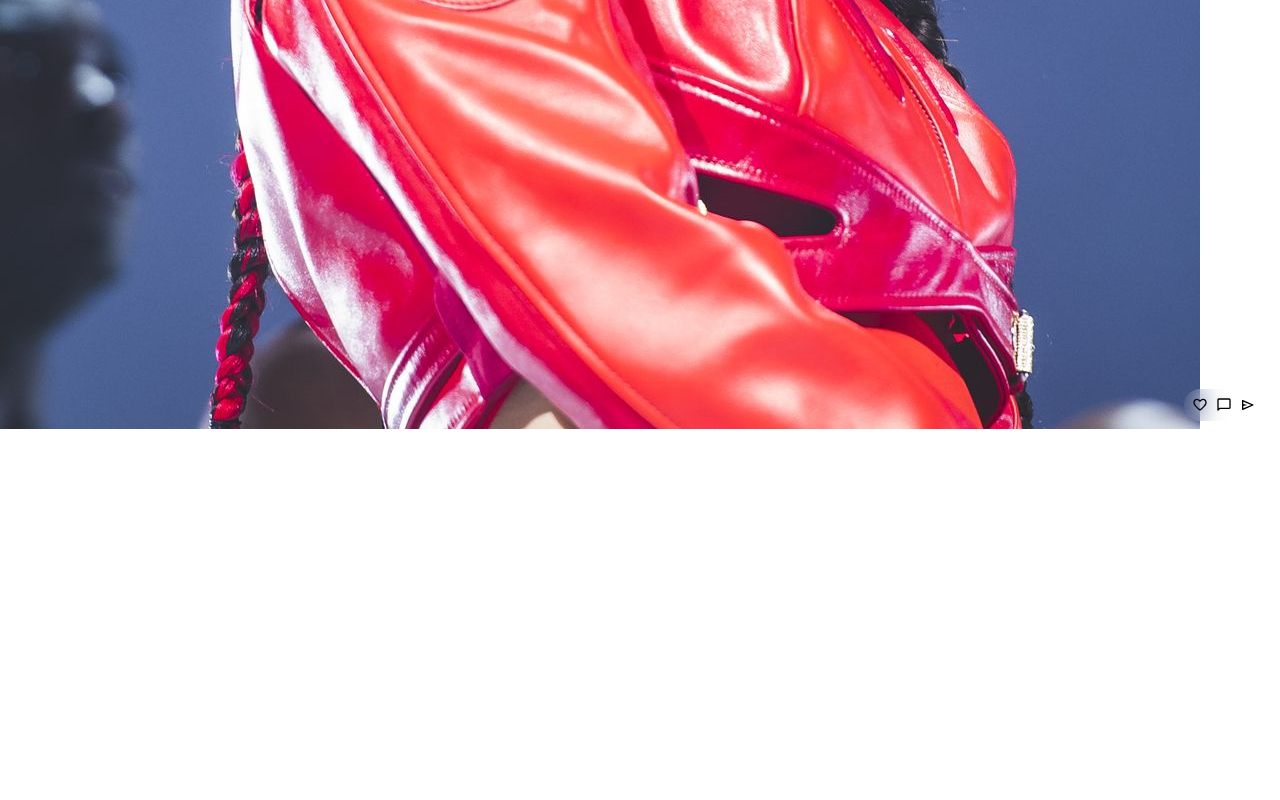
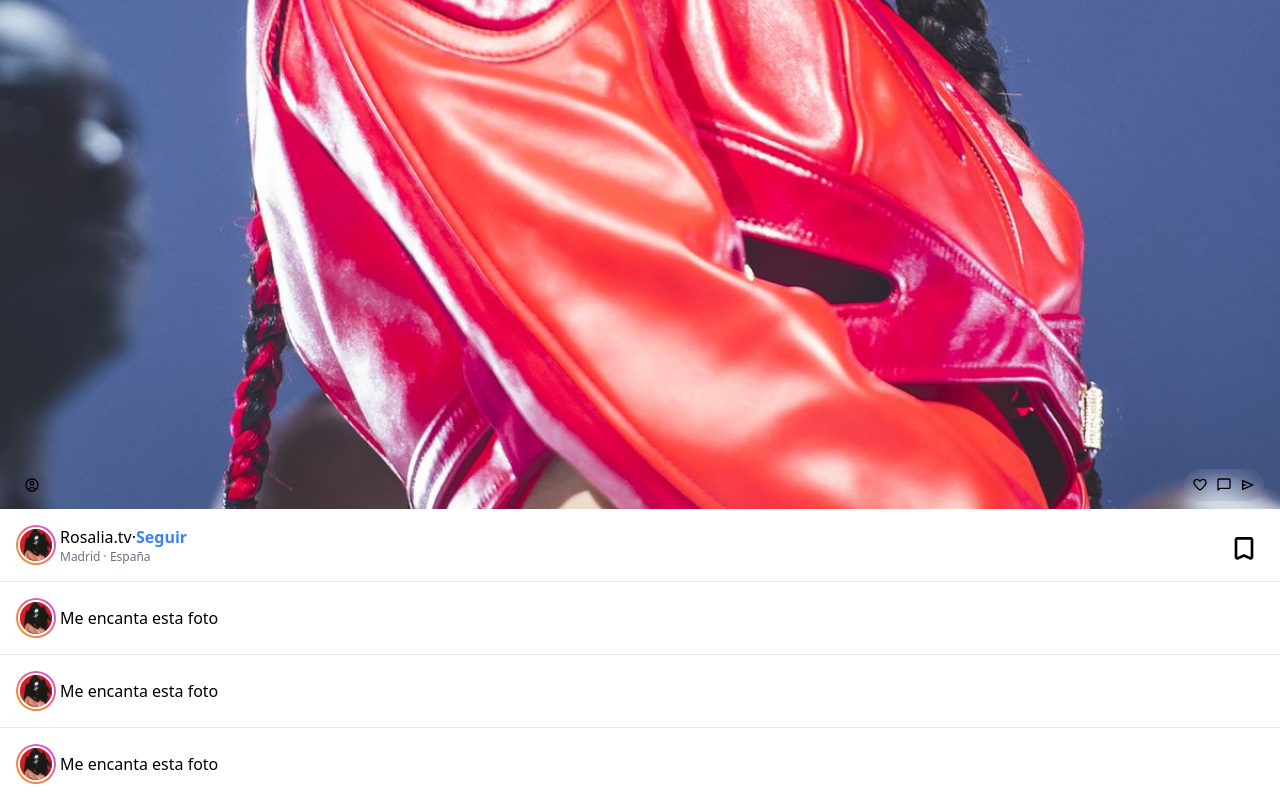
Before and after one commit to Dragonatte/Instagram-Rosalia-Tailwind, a website: page index.html in a window 1280 px wide. Shown: the part 828-1628 px from the top of the page. Before the commit the page ends 1265 px from the top, so only its background shows below. Drawn offline with Linux system fonts and the light colour scheme.

Commit message:
finished

```diff
--- a/index.html
+++ b/index.html
@@ -18,21 +18,78 @@
       <div class="flex justify-center items-center bg-gradient-to-tr from-amber-500 to-fuchsia-500 rounded-full m-1 w-10 h-10">
         <img class="rounded-full w-9 h-9 border-white border-2" src="./res/img/acount.png" alt="acount">
       </div>
+    </div>
   </header>
   <hr class="w-full">
   <div class="my-2">
     <div class="relative">
-      <img src="./res/img/photo.jpg" alt="foto">
-      <div class="flex absolute bottom-2 right-4 border-gray-500 border-1 backdrop-blur-md rounded-full p-1">
+      <img class="w-full" src="./res/img/photo.jpg" alt="foto">
+      <div class="flex absolute bottom-2 right-4 border-gray-400 backdrop-blur-md rounded-full p-1">
         <a>
           <img class="w-4 m-1" src="./res/icn/fav.svg" alt="F">
         </a>
         <a>
-          <img class="w-4 m-1" src="./res/icn/mes.svg" alt="F">
+          <img class="w-4 m-1" src="./res/icn/mes.svg" alt="C">
         </a>
         <a>
-          <img class="w-4 m-1" src="./res/icn/send.svg" alt="F">
+          <img class="w-4 m-1" src="./res/icn/send.svg" alt="M">
         </a>
+      </div>
+      <div class="flex absolute bottom-2 left-4 border-gray-400 backdrop-blur-md rounded-full p-1">
+        <a href="">
+          <img class="w-4 m-1" src="./res/icn/users.svg" alt="U">
+        </a>
+      </div>
+    </div>
+  </div>
+    <div class="relative">
+      <div class="flex h-12 justify-start items-center m-3">
+        <div class="flex justify-center items-center bg-gradient-to-tr from-amber-500 to-fuchsia-500 rounded-full m-1 w-10 h-10">
+          <img class="rounded-full w-9 h-9 border-white border-2" src="./res/img/acount.png" alt="acount">
+        </div>
+        <div class="flex-col">
+          <p>Rosalia.tv·<span class="text-blue-500 font-bold">Seguir</span></p>
+          <p class="text-gray-500 text-xs">Madrid · España</p>
+        </div>
+      </div>
+      <div class="flex justify-end items-center m-3 absolute top-0 right-2">
+        <a href="">
+          <img class="w-8" src="./res/icn/save.svg" alt="S">
+        </a>
+      </div>
+    </div>
+    <hr>
+  <div>
+    <div class="relative">
+      <div class="flex h-12 justify-start items-center m-3">
+        <div class="flex justify-center items-center bg-gradient-to-tr from-amber-500 to-fuchsia-500 rounded-full m-1 w-10 h-10">
+          <img class="rounded-full w-9 h-9 border-white border-2" src="./res/img/acount.png" alt="acount">
+        </div>
+        <div class="flex-col">
+          <p>Me encanta esta foto</p>
+        </div>
+      </div>
+    </div>
+    <hr >
+    <div class="relative">
+      <div class="flex h-12 justify-start items-center m-3">
+        <div class="flex justify-center items-center bg-gradient-to-tr from-amber-500 to-fuchsia-500 rounded-full m-1 w-10 h-10">
+          <img class="rounded-full w-9 h-9 border-white border-2" src="./res/img/acount.png" alt="acount">
+        </div>
+        <div class="flex-col">
+          <p>Me encanta esta foto</p>
+        </div>
+      </div>
+    </div>
+    <hr >
+    <div class="relative">
+      <div class="flex h-12 justify-start items-center m-3">
+        <div class="flex justify-center items-center bg-gradient-to-tr from-amber-500 to-fuchsia-500 rounded-full m-1 w-10 h-10">
+          <img class="rounded-full w-9 h-9 border-white border-2" src="./res/img/acount.png" alt="acount">
+        </div>
+        <div class="flex-col">
+          <p>Me encanta esta foto</p>
+        </div>
       </div>
     </div>
   </div>
--- a/package.json
+++ b/package.json
@@ -7,6 +7,6 @@
   },
   "scripts": {
     "build": "tailwindcss build src/styles.css -o dist/styles.css",
-    "dev": "tailwindcss -i ./CSS/global.css -o ./CSS/style.css --watch"
+    "dev": "npx tailwindcss -i ./CSS/global.css -o ./CSS/style.css --watch"
   }
 }
```
Also changed, not shown: CSS/style.css, res/icn/save.svg (added), res/icn/users.svg (added), 1 other file.
